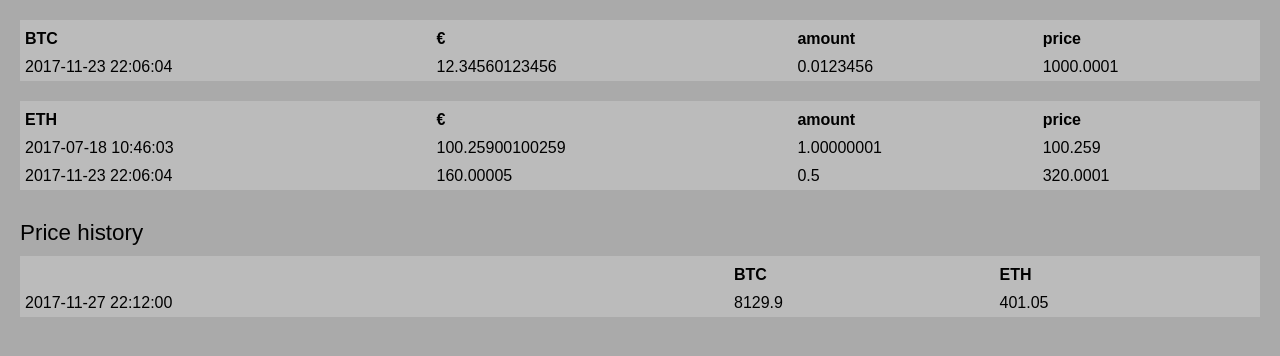
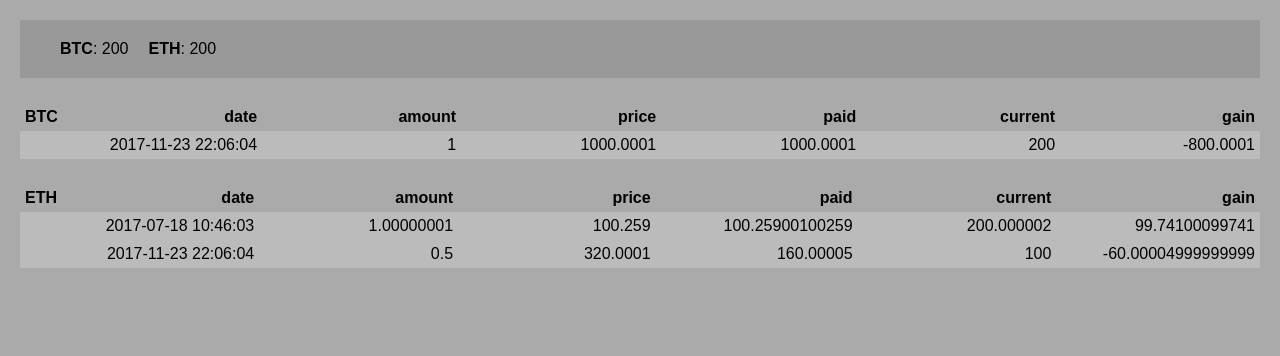
Before and after one commit to danielres/coinslice, a React (Create React App) app: page / in a window 1280 px wide. Shown: the top 356 px of the page. Built offline with nearby package versions, Linux system fonts and the light colour scheme.

Commit message:
improve display and general implementation

```diff
--- a/src/App.css
+++ b/src/App.css
@@ -3,15 +3,15 @@
   padding: 20px;
 }
 
-.App-header {
-  background-color: #222;
-  height: 20px;
-  padding: 4px;
+.now {
+  background: #999;
+  margin-bottom: 20px;
+  padding: 20px;
 }
 
-.App-title {
-  font-size: 1em;
-  margin: 0;
+.now span {
+  display: inline-block;
+  margin-left: 20px;
 }
 
 .table {
@@ -37,3 +37,13 @@
   background: #bbb;
   border-bottom: 20px solid #aaa;
 }
+
+.table.entries .date,
+.table.entries .amount,
+.table.entries .price,
+.table.entries .paid,
+.table.entries .cur_value,
+.table.entries .gain {
+  text-align: right;
+  width: calc(100% / 6);
+}
--- a/src/App.js
+++ b/src/App.js
@@ -1,60 +1,84 @@
+import { groupBy } from 'lodash'
 import React, { Component } from 'react'
 import './App.css'
 
-const entries = [
+const now = {
+  BTC: 200,
+  ETH: 200,
+}
+
+const originalEntries = [
   {
-    BTC: [{ date: '2017-11-23 22:06:04', amount: 0.0123456, price: 1000.0001 }],
-    ETH: [
-      { date: '2017-07-18 10:46:03', amount: 1.00000001, price: 100.259 },
-      { date: '2017-11-23 22:06:04', amount: 0.5, price: 320.0001 },
-    ],
+    coin: 'BTC',
+    date: '2017-11-23 22:06:04',
+    amount: 1,
+    price: 1000.0001,
+  },
+  {
+    coin: 'ETH',
+    date: '2017-07-18 10:46:03',
+    amount: 1.00000001,
+    price: 100.259,
+  },
+  {
+    coin: 'ETH',
+    date: '2017-11-23 22:06:04',
+    amount: 0.5,
+    price: 320.0001,
   },
 ]
+
+const entries = groupBy(originalEntries, e => e.coin)
+const coins = Object.keys(entries)
 
 const history = [{ date: '2017-11-27 22:12:00', BTC: 8129.9, ETH: 401.05 }]
 
 const headers = coin => [coin, '€', 'amount', 'price']
 
+const paid = line => line.price * line.amount
+const cur_value = line => now[line.coin] * line.amount
+const gain = line => cur_value(line) - paid(line)
+
 class App extends Component {
   render() {
     return (
       <div className="App">
+        <div className="now">
+          {Object.entries(now).map(([k, v], i) => (
+            <span>
+              <b>{k}</b>: {v}
+            </span>
+          ))}
+        </div>
+
+        {coins.map(coin => (
           <table className="table entries">
-          {entries.map(e =>
-            Object.entries(e).map(([k, v], i) => (
-              <tbody key={i}>
-                <tr>{headers(k).map((k, i) => <th key={i}>{k}</th>)}</tr>
-
-                {v.map(({ amount, date, price }, i) => (
-                  <tr key={i}>
-                    <td>{date}</td>
-                    <td>{amount * price}</td>
-                    <td>{amount}</td>
-                    <td>{price}</td>
+            <thead>
+              <tr>
+                <th className="coin">{coin}</th>
+                <th className="date">date</th>
+                <th className="amount">amount</th>
+                <th className="price">price</th>
+                <th className="paid">paid</th>
+                <th className="cur_value">current</th>
+                <th className="gain">gain</th>
               </tr>
-                ))}
-              </tbody>
-            ))
-          )}
-        </table>
-
-        <table className="table history">
-          <caption>Price history</caption>
+            </thead>
             <tbody>
+              {entries[coin].map(line => (
                 <tr>
-              <th />
-              <th>BTC</th>
-              <th>ETH</th>
-            </tr>
-            {history.map((e, i) => (
-              <tr key={i}>
-                <td>{e.date}</td>
-                <td>{e.BTC}</td>
-                <td>{e.ETH}</td>
+                  <td className="coin" />
+                  <td className="date">{line.date}</td>
+                  <td className="amount">{line.amount}</td>
+                  <td className="price">{line.price}</td>
+                  <td className="paid">{paid(line)}</td>
+                  <td className="cur_value">{cur_value(line)}</td>
+                  <td className="gain">{gain(line)}</td>
                 </tr>
               ))}
             </tbody>
           </table>
+        ))}
       </div>
     )
   }
```
Lines whose indentation alone changed are shown as unchanged.
